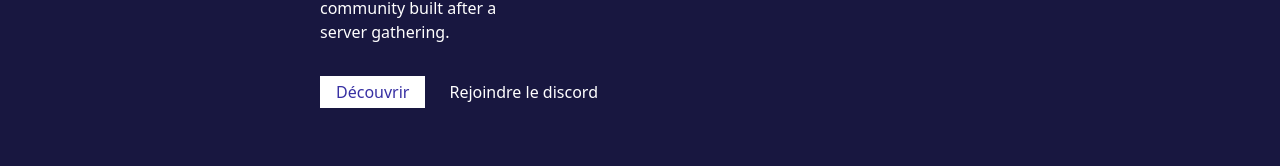
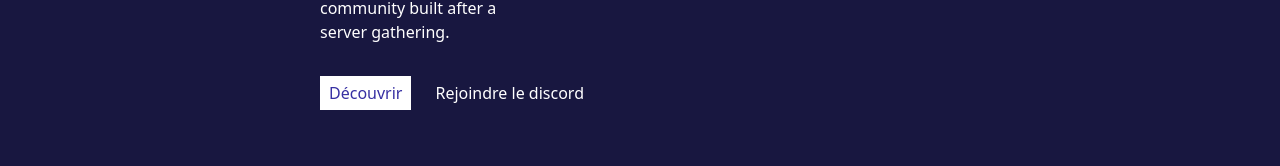
Before and after one commit to thomasvrgn/kecharrm, a Nuxt app: page / in a window 1280 px wide. Shown: the part 218-384 px from the top of the page. Built offline with nearby package versions, Linux system fonts and the light colour scheme.

Commit message:
✨ Button component outline property added.

```diff
--- a/components/button.vue
+++ b/components/button.vue
@@ -1,10 +1,18 @@
 <template>
-  <button
-    :class="{'bg-white text-indigo-800 font-medium hover:bg-indigo-50 hover:text-indigo-900': isDark(), 'bg-indigo-800 text-white font-medium hover:bg-indigo-900': !isDark()}"
-    class="py-1 px-4 transition-colors duration-200"
-  >
-    <slot />
-  </button>
+  <div>
+    <button v-if="type === 'dark' && !outline" class="bg-white text-indigo-800 font-medium hover:bg-indigo-50 hover:text-indigo-900 py-1 px-2 border border-transparent">
+      <slot />
+    </button>
+    <button v-else-if="type === 'light' && !outline" class="bg-indigo-800 text-white font-medium py-1 px-2 hover:bg-indigo-900 border border-transparent">
+      <slot />
+    </button>
+    <button v-else-if="type === 'light' && outline" class="text-indigo-800 py-1 px-2 border border-indigo-800">
+      <slot />
+    </button>
+    <button v-else class="text-white py-1 px-2 border border-white">
+      <slot />
+    </button>
+  </div>
 </template>
 
 <script lang="ts">
@@ -18,6 +26,11 @@ export default Vue.extend({
       type: String,
       required: true,
     } as PropOptions<Buttons>,
+    outline : {
+      type: Boolean,
+      required: false,
+      default: false,
+    } as PropOptions<Boolean>,
   },
   methods: {
     isDark(): Boolean {
```
